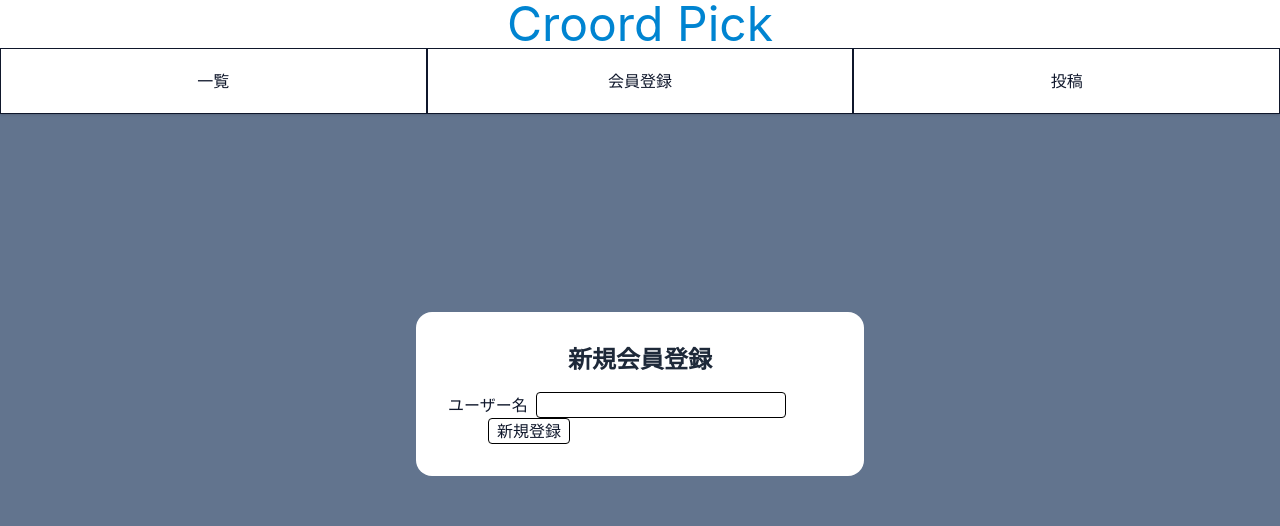
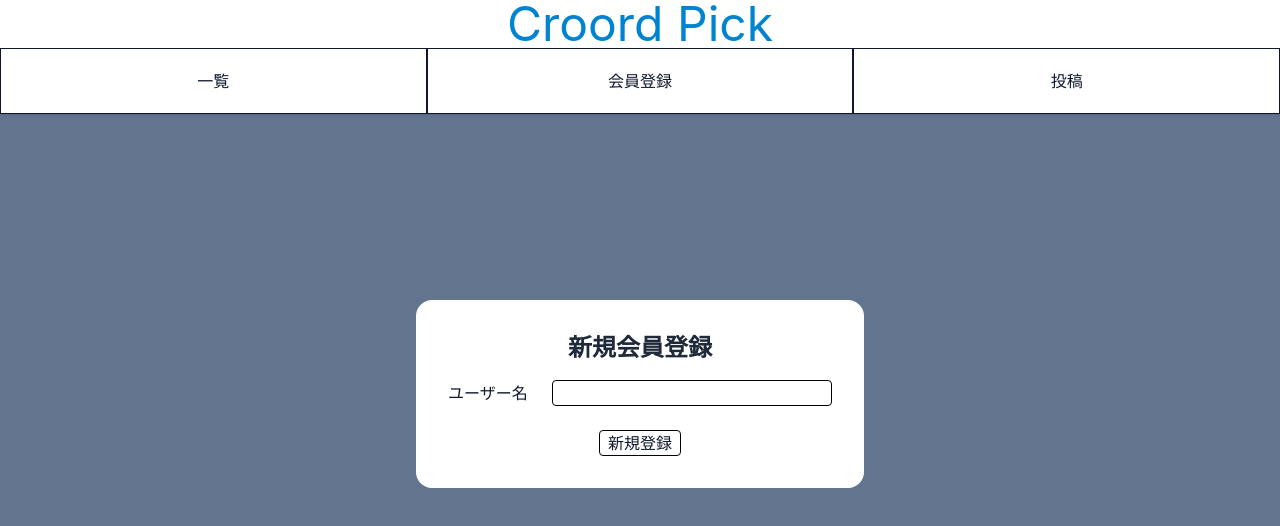
Before and after one commit to keikuma16/coord-pick, a React app in the folder frontend/: page /register in a window 1280 px wide. Shown: the top 526 px of the page. Built offline with nearby package versions, Linux system fonts and the light colour scheme; the HTML template or start-up script is replaced by a standard one.

Commit message:
Registerのレスポンシブ対応

```diff
--- a/frontend/src/components/Register.tsx
+++ b/frontend/src/components/Register.tsx
@@ -44,12 +44,16 @@ return(
             <h2 className="text-2xl font-bold text-gray-800 text-center pb-4">
                 新規会員登録
             </h2>
-            <form onSubmit={handleSubmit}>
+            <form onSubmit={handleSubmit} className="flex flex-col gap-6">
                 {/* ユーザー名入力 */}
-                <label className="mr-2">ユーザー名</label>
-                <input type='text' value={username} onChange={(e: React.ChangeEvent<HTMLInputElement>) => setUsername(e.target.value)} className="border border-black rounded-sm"/>
+                <div className="flex flex-col sm:flex-row sm:items-center">
+                    <label className="mr-2 sm:w-24 shrink-0">ユーザー名</label>
+                    <input type='text' value={username} onChange={(e: React.ChangeEvent<HTMLInputElement>) => setUsername(e.target.value)} className="border border-black rounded-sm grow min-w-0"/>
+                </div>
                 {/* 登録 */}
-                <button type="submit" className="ml-10 border border-black rounded-sm px-2">新規登録</button>
+                <div className="flex justify-center">
+                    <button type="submit" className="border border-black rounded-sm px-2">新規登録</button>
+                </div>
             </form>
         </div>
     </div>
```
